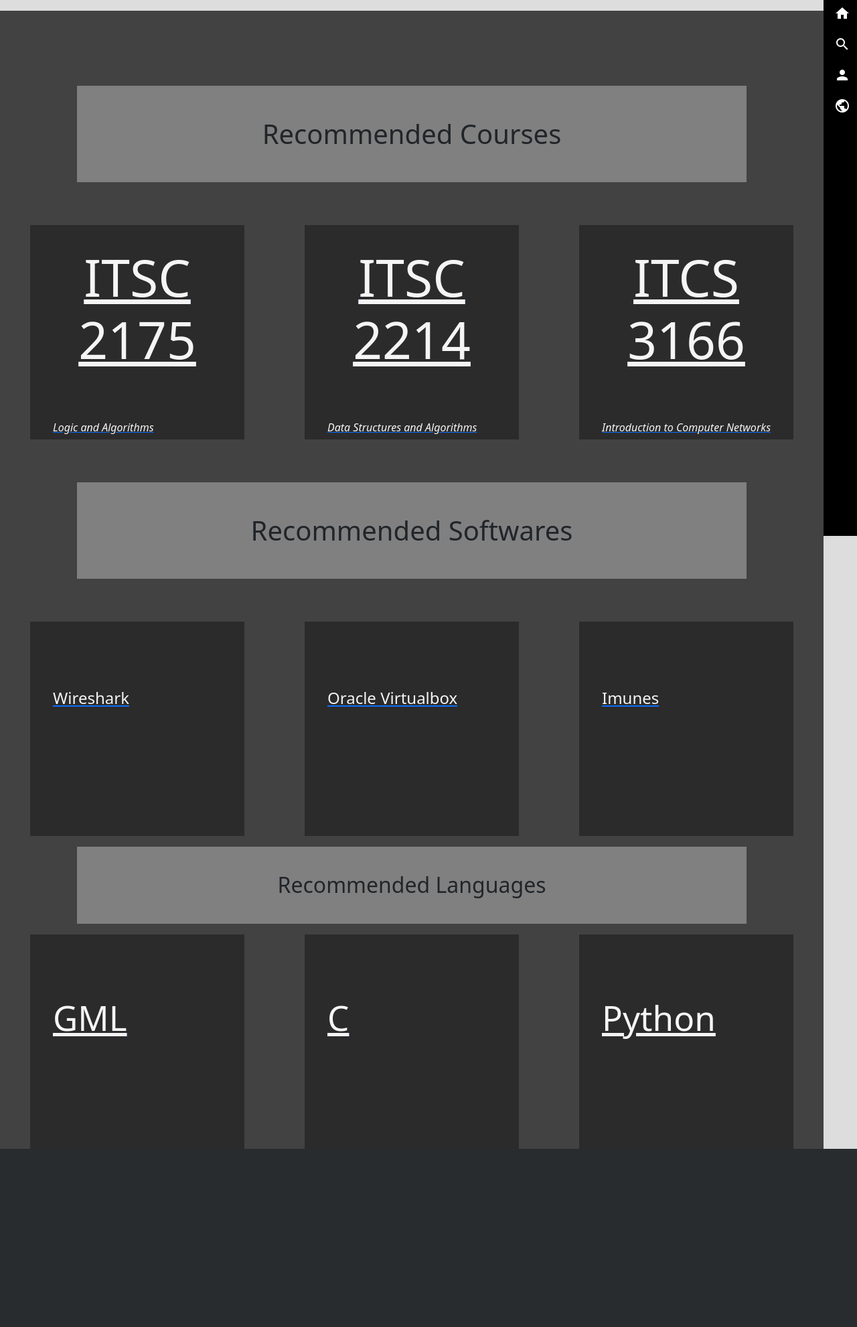
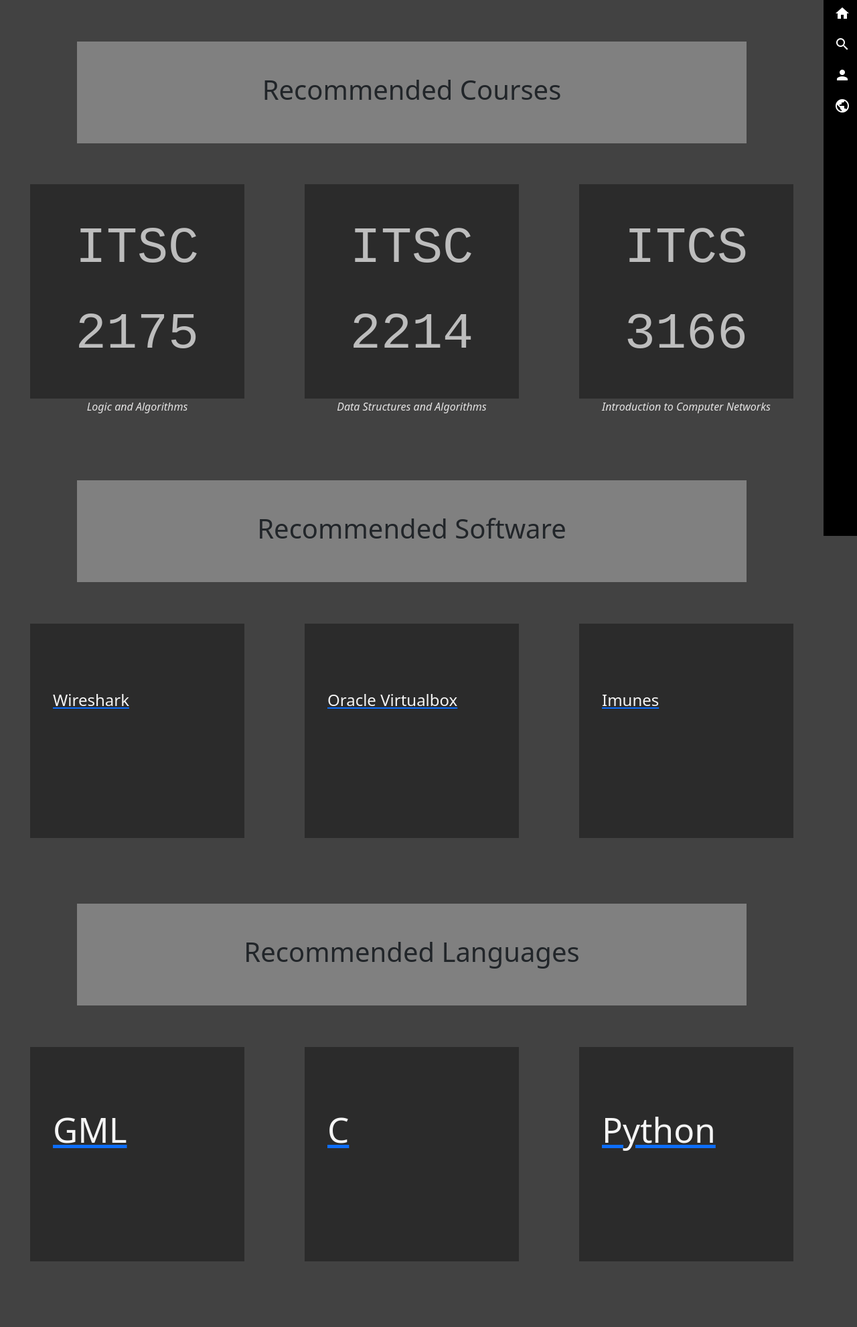
Before and after one commit to jeffreyalanwang/cheesecookie, a Flask app: page /explore/ in a window 1280 px wide. Shown: the whole page at 67% size. Before the commit the page ends 1715 px from the top, so only its background shows below. Run offline with Flask 2, Linux system fonts and the light colour scheme; data comes from the database, SQL or seed files in the repository.

Commit message:
change course cards in explore page to better fit database pages

```diff
--- a/static/css/explore.css
+++ b/static/css/explore.css
@@ -1,3 +1,32 @@
+html {
+    background-color: rgb(66,66,66)
+}
+
+.header {
+    background-color: gray;
+    width : 1000px;
+    height : 100;
+    text-align:center;
+    margin: auto;
+    margin-top: 5%;
+    margin-bottom: 5%;
+}
+
+.icon-text {
+    font-family: 'Courier New', Courier, monospace;
+    font-weight: 500;
+    font-size: 6cqw;
+    color: rgb(189, 189, 189);
+    line-height: 1;
+
+    align-items: center;
+    justify-content: center;
+}
+
+.card-group {
+    margin-bottom: 8%;
+}
+
 .card {
     width: 20rem;
     height: 20rem;
@@ -5,7 +34,6 @@
 }
 .card-title {
     font-style: bold;
-    text-decoration: underline;
     font-size: 6cqw;
 }
 
--- a/templates/explore.html
+++ b/templates/explore.html
@@ -13,53 +13,37 @@
 {% endblock %}
 
 {% block body %}
-<div style = "background-color: rgb(66,66,66)">
 
-
-    <div class="header">
-
-            <p>
-                <h1><br><br></h1>
-            </p>
-
-    </div>
 <!--
     Explore Recommended "Classes"
 -->
-    <div class="header">
-        <div style="text-align:center ; background-color: gray ; width : 1000px ; height : 100 ; margin: auto">
-            <p>
-                <h1><br>Recommended Courses<br><br></h1>
-            </p>
-        </div>
-        <br>
-        <br>
+<div class="header p-5">
+    <h1>Recommended Courses</h1>
 </div>
 
-    <div class="card-group h-50">
+<div class="card-group">
     {% if courses|length > 0  %}
         {% for course in courses %}
 
         <div class="col-md-4 d-flex justify-content-center">
-                <a href="/course/{{ course.id }}">
+            <a href="/course/{{ course.id }}" style="text-decoration: none;">
                 <div class="card border-40 rounded-0">
                     <div class="card-body">
 
-                            <h5 class="card-title">
-                                <div style="text-align:center">
-                                        {% for line in course.course_code.split()%}
-                                        <option recVal ="{{ course.id }}"><br><br>{{line}}</option>
+                        <div style="width:100%; height:100%;">
+                            <div style="text-align:center; width:100%; height: 100%; display:flex; flex-wrap: wrap; justify-content: center; align-items: center;">
+                                {% for line in course.course_code.split() %}
+                                <h class="icon-text">{{ line }}</h>
+                                <br>
                                 {% endfor %}
                             </div>
-                            </h5>
-                            <p>
-                                <br><br>
-                            </p>
-                            <p class="card-text">
-                                <option recVal = "{{ course.id }}"> <br>{{course.title}}</option>
-                            </p>
+                        </div>
+
                     </div>
                 </div>
+                <p class="card-text" style="color: rgb(229, 228, 228); width:20rem; text-align:center; overflow-wrap: break-word;">
+                    {{course.title}}
+                </p>
             </a>
         </div>
         <!--
@@ -80,19 +64,11 @@
 <!--
     Explore Recommended "Software"
 -->
-    <div>
-        <br>
-        <br>
-        <div style="text-align:center ; background-color: gray ; width : 1000px ; height : 100 ; margin: auto">
-            <p>
-                <h1><br>Recommended Softwares<br><br></h1>
-            </p>
-        </div>
-        <br>
-        <br>
+<div class="header p-5">
+    <h1>Recommended Software</h1>
 </div>
 
-    <div class="card-group h-50">
+<div class="card-group">
 {% if softwares|length > 0  %}
     {% for software in softwares %}
     <div class="col-md-4 d-flex justify-content-center">
@@ -128,15 +104,11 @@
 <!--
     Explore Recommended "Languages"
 -->
-    <div class="header">
-        <div style="text-align:center ; background-color: gray ; width : 1000px ; height : 100 ; margin: auto">
-            <p>
-                <h2><br>Recommended Languages<br><br></h2>
-            </p>
+<div class="header p-5">
+    <h1>Recommended Languages</h1>
 </div>
 
-    </div>
-    <div class="card-group h-50">
+<div class="card-group">
 {% if languages|length > 0  %}
     {% for language in languages %}
     <div class="col-md-4 d-flex justify-content-center">
@@ -156,5 +128,4 @@
     {% endfor %}
 {% endif %}
 </div>
-</div>
 {% endblock %}
```
Lines whose indentation alone changed are shown as unchanged.
